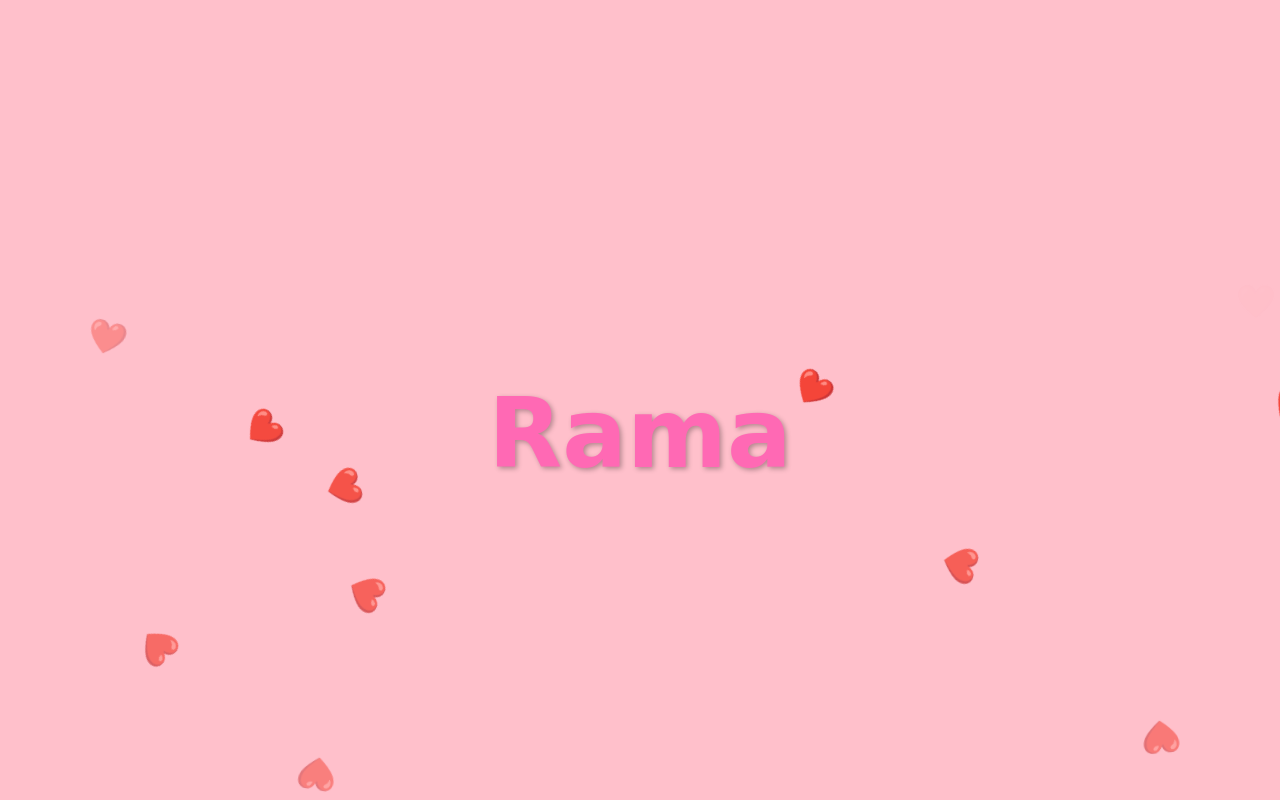
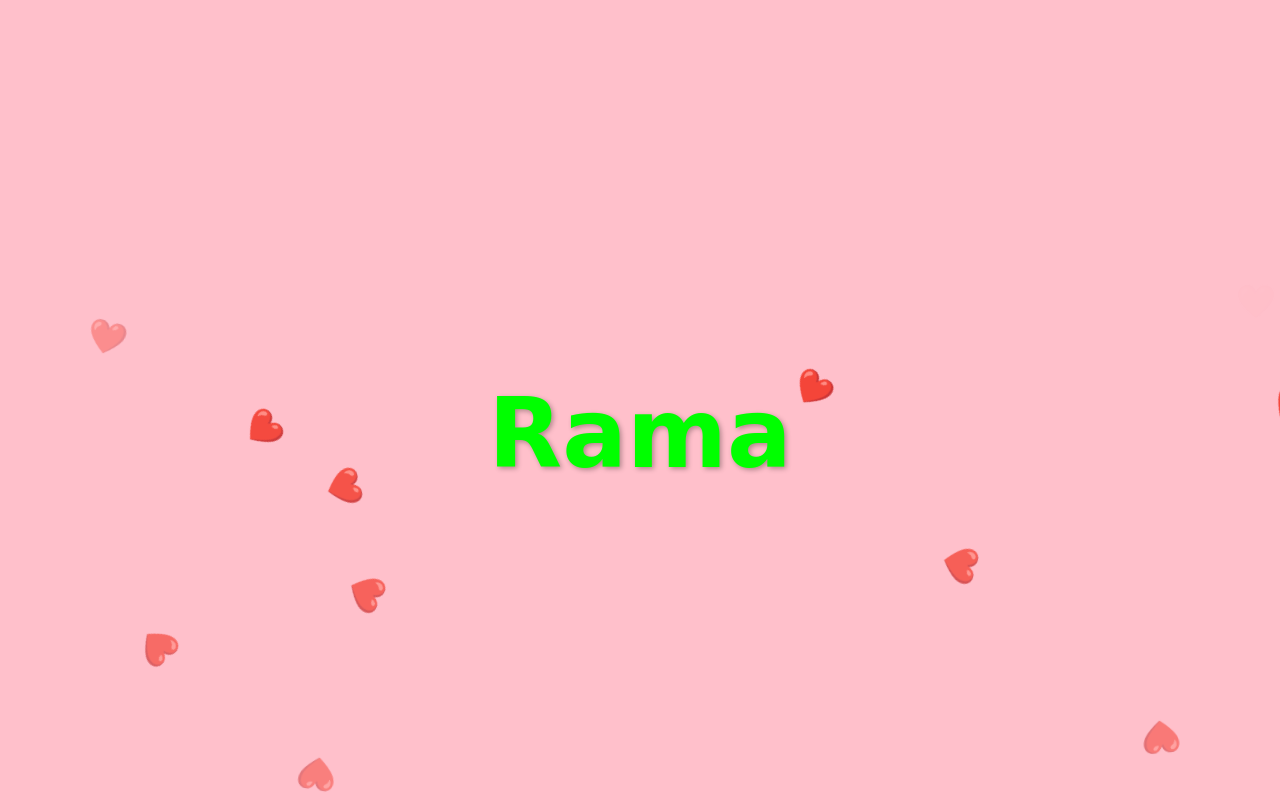
Before and after one commit to SAMZalaf/Rama, a plain HTML site: page index.html in a window 1280 px wide. Both pictures are taken after a click on the button "Click Me". Shown: the top 800 px of the page. Drawn offline with Linux system fonts and the light colour scheme.

Commit message:
Update style.css

```diff
--- a/style.css
+++ b/style.css
@@ -42,7 +42,7 @@ body {
 .rama-text {
     font-family: 'Brush Script MT', cursive; /* خط جذاب (قد لا يكون متوفراً في كل الأنظمة) */
     font-size: 6em;
-    color: #ff69b4; /* لون زهري جذاب */
+    color: #00ff00; /* لون زهري جذاب */
     text-shadow: 2px 2px 5px rgba(0,0,0,0.3);
     opacity: 0; /* مخفي في البداية */
     transform: scale(0.5); /* حجم صغير في البداية */
```
